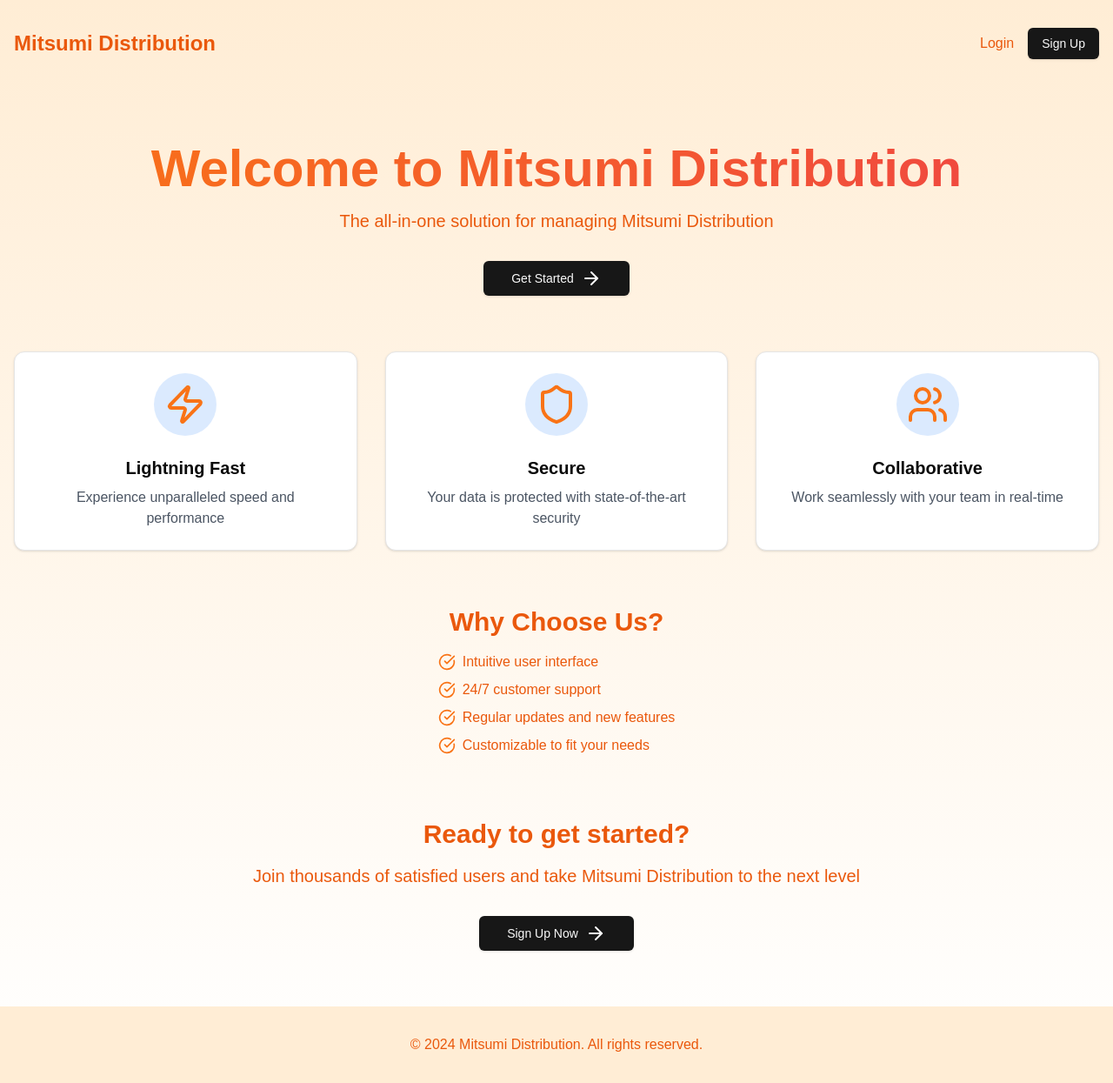
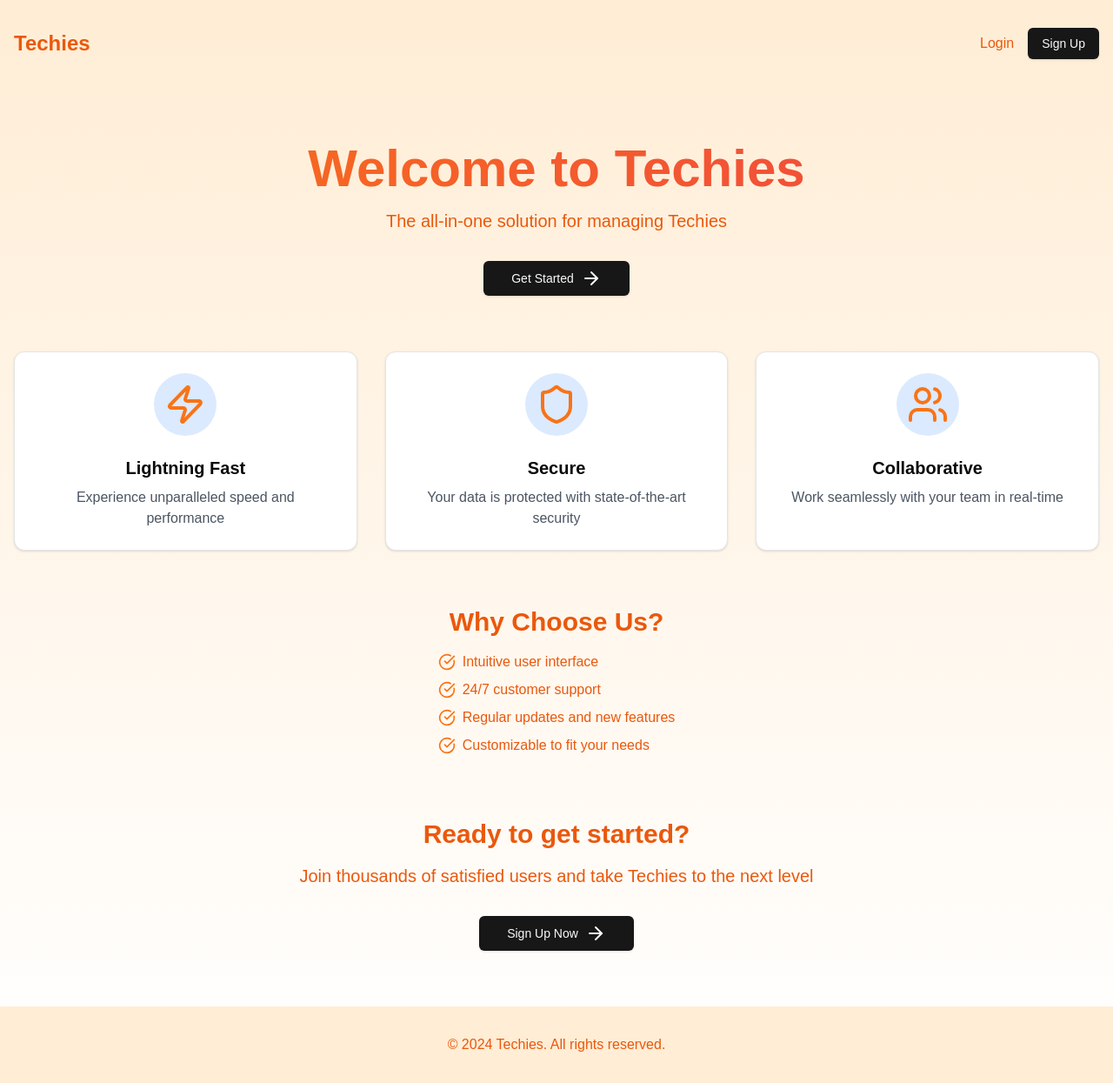
Before and after one commit to Francis-Mwaniki/Nextjs-14-RBA, a Next.js app: page / in a window 1280 px wide. Shown: the whole page at 87% size. Built offline with nearby package versions, Linux system fonts and the light colour scheme.

Commit message:
Update page.tsx

```diff
--- a/app/page.tsx
+++ b/app/page.tsx
@@ -8,7 +8,7 @@ export default function LandingPage() {
     <div className="min-h-screen bg-gradient-to-b from-orange-100 to-white">
       <header className="container mx-auto px-4 py-8">
         <nav className="flex justify-between items-center">
-          <h1 className="text-2xl font-bold text-orange-600">Mitsumi Distribution</h1>
+          <h1 className="text-2xl font-bold text-orange-600">Techies</h1>
           <div className="space-x-4">
             <Link href="/login" className="text-orange-600 hover:text-orange-800">Login</Link>
             <Button asChild>
@@ -21,10 +21,10 @@ export default function LandingPage() {
       <main className="container mx-auto px-4 py-16">
         <section className="text-center mb-16">
           <h2 className="text-4xl md:text-6xl font-bold mb-4 bg-clip-text text-transparent bg-gradient-to-r from-orange-500 to-red-500">
-            Welcome to Mitsumi Distribution
+            Welcome to Techies
           </h2>
           <p className="text-xl text-orange-600 mb-8">
-            The all-in-one solution for managing Mitsumi Distribution
+            The all-in-one solution for managing Techies
           </p>
           <Button size="lg" asChild>
             <Link href="/register">Get Started <ArrowRight className="ml-2" /></Link>
@@ -69,7 +69,7 @@ export default function LandingPage() {
         <section className="text-center">
           <h3 className="text-3xl font-bold mb-4 text-orange-600">Ready to get started?</h3>
           <p className="text-xl text-orange-600 mb-8">
-            Join thousands of satisfied users and take Mitsumi Distribution to the next level
+            Join thousands of satisfied users and take Techies to the next level
           </p>
           <Button size="lg" asChild>
             <Link href="/register">Sign Up Now <ArrowRight className="ml-2" /></Link>
@@ -79,7 +79,7 @@ export default function LandingPage() {
 
       <footer className="bg-orange-100 py-8">
         <div className="container mx-auto px-4 text-center text-orange-600">
-          <p>&copy; 2024 Mitsumi Distribution. All rights reserved.</p>
+          <p>&copy; 2024 Techies. All rights reserved.</p>
         </div>
       </footer>
     </div>
```
